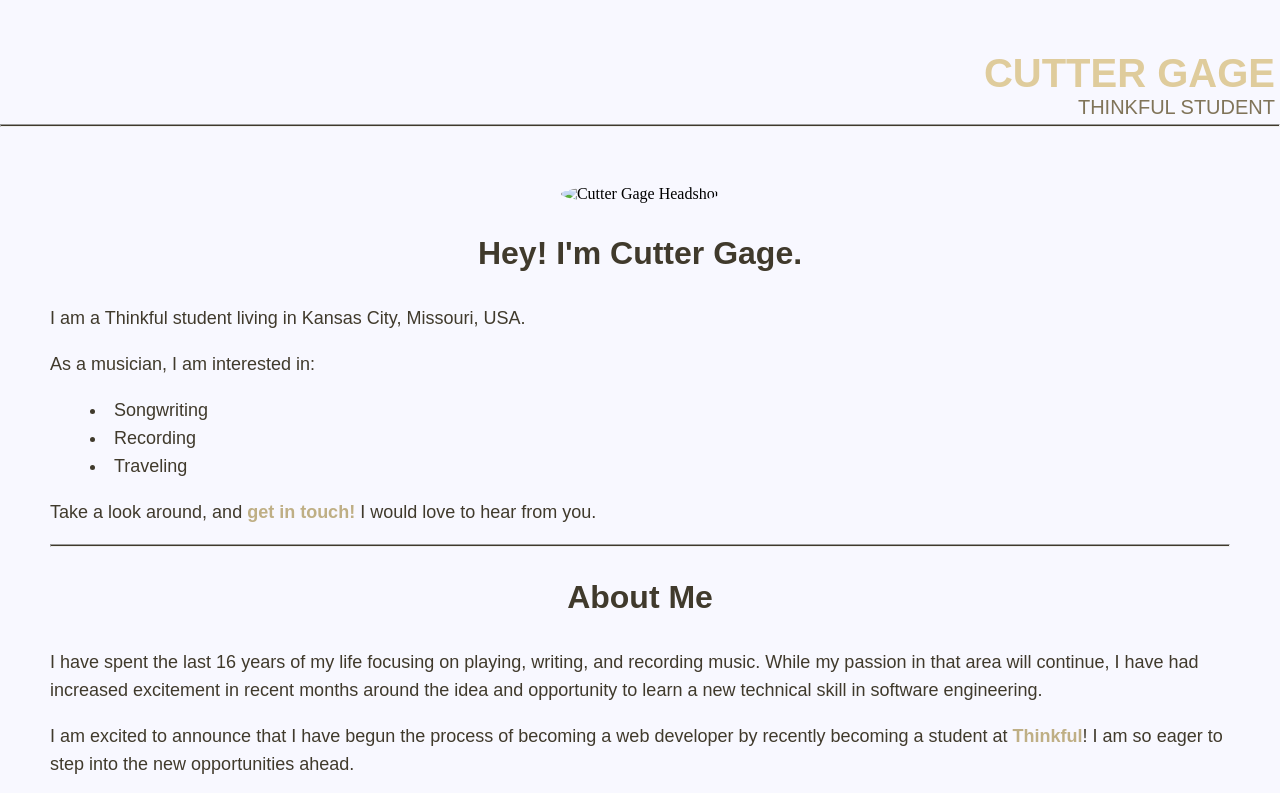
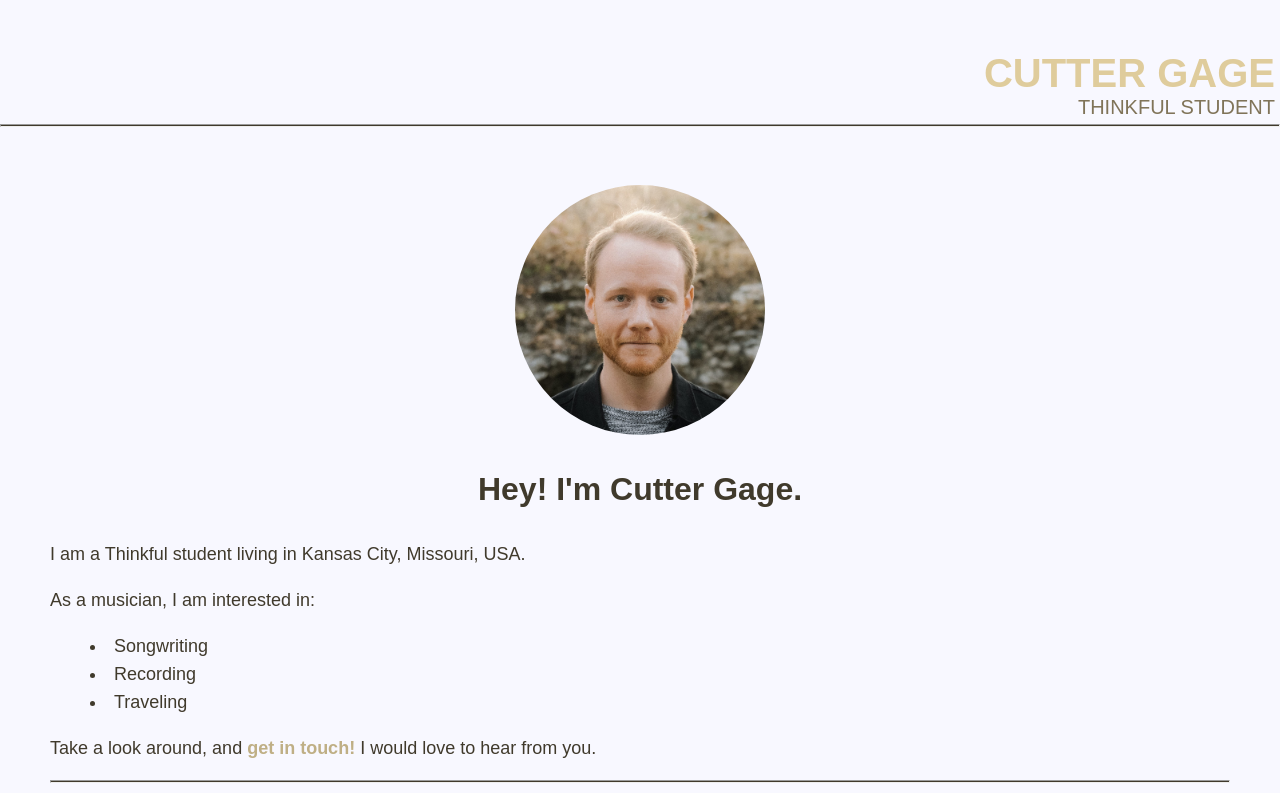
Before and after one commit to cuttergage/HTML-CSS-Portfolio, a plain HTML site: page index.html in a window 1280 px wide. Shown: the top 793 px of the page. Drawn offline with nearby package versions, Linux system fonts and the light colour scheme; a script that the page names is missing.

Commit message:
Correct Image Source

```diff
--- a/index.html
+++ b/index.html
@@ -18,7 +18,7 @@
     </header>
     <hr>
     <main>
-        <img src="images/cutter.jpg" class="image-circle" width="250" alt="Cutter Gage Headshot" />
+        <img src="cutter.jpg" class="image-circle" width="250" alt="Cutter Gage Headshot" />
         <!-- image cropped into circle -->
       <article>
         <h3>Hey! I'm Cutter Gage.</h3>
```
